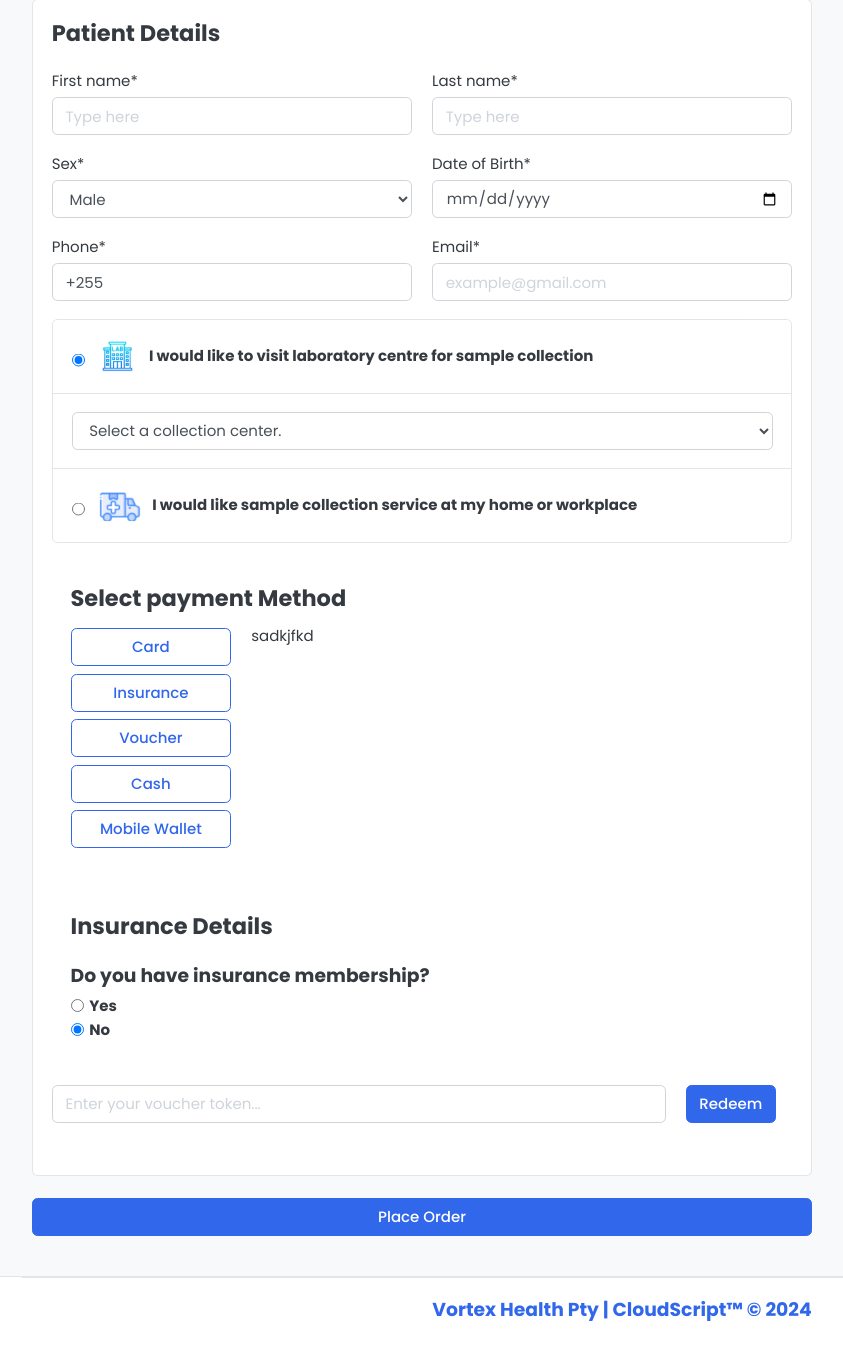
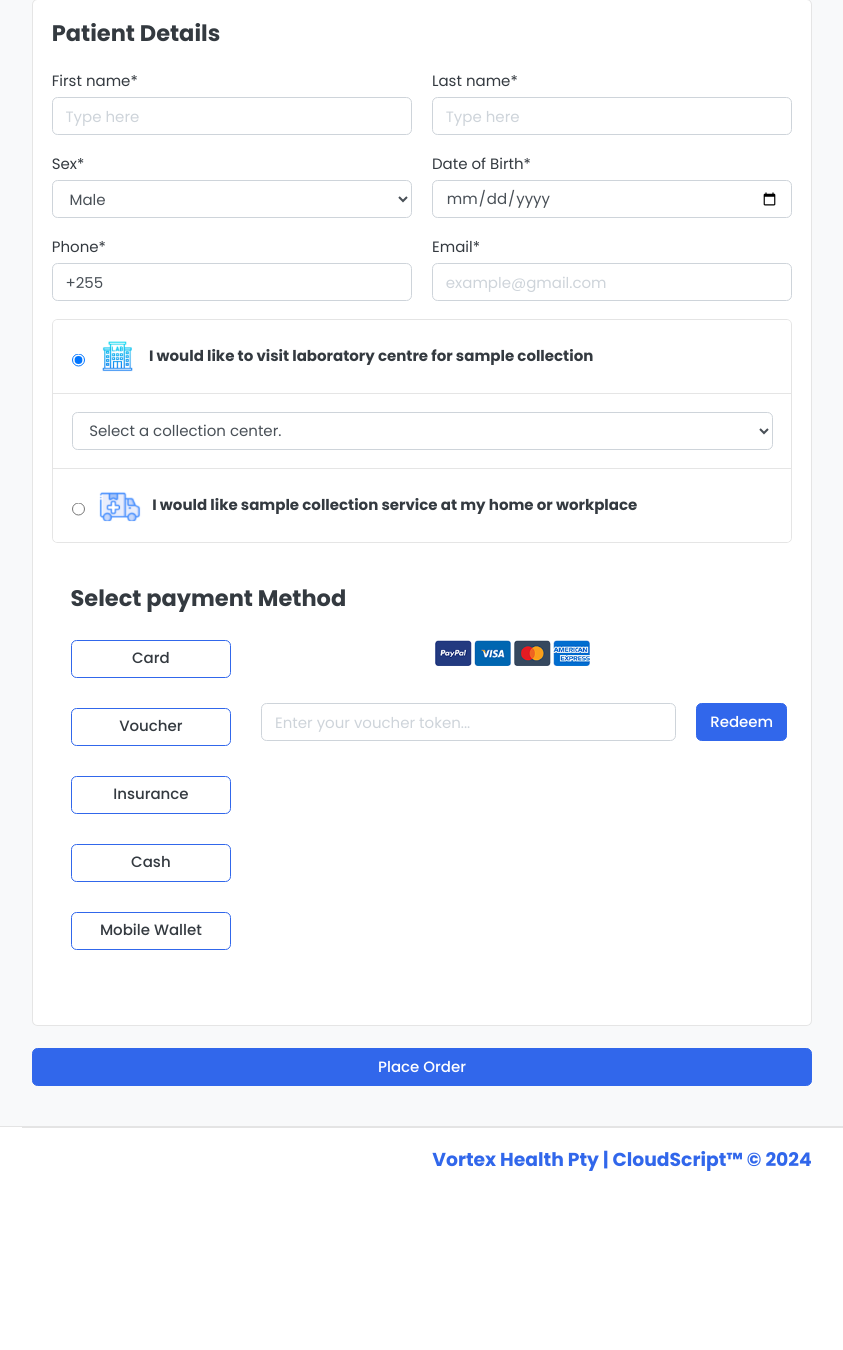
Before and after one commit to mahamudh472/medical_test, a Django app: page /request/checkout in a window 1280 px wide. Shown: the part 398-1748 px from the top of the page, without its empty margins (18-861 px from the left). After the commit the page ends 1569 px from the top, so only its background shows below. Run offline with Django 4.2, Linux system fonts and the light colour scheme; data comes from the database, SQL or seed files in the repository; both versions use the stored data as it was after the commit; parts of the project's set-up code (start-up, migrations or seed data) failed here and were passed over; some libraries are stand-ins or nearby versions; some web fonts are replaced.

Commit message:
issue fixed

```diff
--- a/request/views.py
+++ b/request/views.py
@@ -313,7 +313,7 @@ def CreateStripeCheckoutSessionView(request):
         if postcode:
             order.postcode = postcode
         insurance = request.POST.get('insurance_status')
-        if insurance == "yes":
+        if insurance == "on":
             order.insurance_membership_id = request.POST.get('insurance-id')
             order.insurance_expiry_date = request.POST.get('expiry-date')
             return redirect('success', alphanumeric_id)
--- a/templates/request/place-order.html
+++ b/templates/request/place-order.html
@@ -322,96 +322,28 @@
         <div class="card-title h4">Select payment Method</div>
         <div class="row">
             <div class="col-3 d-flex flex-column">
-                                            <a href="" class="btn btn-outline-primary my-1">Card</a>
-                                            <a href="" class="btn btn-outline-primary my-1">Insurance</a>
-                                            <a href="" class="btn btn-outline-primary my-1">Voucher</a>
-                                            <a href="" class="btn btn-outline-primary my-1">Cash</a>
-                                            <a href="" class="btn btn-outline-primary my-1">Mobile Wallet</a>
+                <a class="btn btn-outline-primary my-3">Card</a>
+                <a class="btn btn-outline-primary my-3">Voucher</a>
+                <a class="btn btn-outline-primary my-3" id="insurance_btn">Insurance</a>
+                <a class="btn btn-outline-primary my-3">Cash</a>
+                <a class="btn btn-outline-primary my-3">Mobile Wallet</a>
+                <input type="checkbox" name="insurance_status" id="insurance_yes" class="d-none">
             </div>
-                                        <div class="col-7">sadkjfkd</div>
-                                    </div>
-                                </div>
-                            </article>
+            <div class="col-9">
 
-                            <article class=" my-4">
-
-                                <div class="card-body">
-                                    <h4 class="card-title mb-4">Insurance Details</h4>
-                                    <div class="h5">Do you have insurance membership?</div>
-                                    <label class="form-check">
-                                        <input type="radio" id="insurance_yes" class="form-check-input"
-                                               name="insurance_status"
-                                               value="yes">
-                                        <h6 class="form-check-label">
-                                            Yes
-                                        </h6>
-                                    </label>
-                                    <label class="form-check">
-                                        <input type="radio" id="insurance_no" class="form-check-input" checked
-                                               name="insurance_status"
-                                               value="no">
-                                        <h6 class="form-check-label">
-                                            No
-                                        </h6>
-                                    </label>
-                                    <div style="display: none" id="insurance_block">
-                                        <div class="row">
-                                            <div class="form-group col-sm-6">
-                                                <label>Insurance Membership ID</label>
-                                                <input type="text" placeholder="Type here" class="form-control"
-                                                       name="insurance-id">
-                                            </div>
-                                            <div class="form-group col-sm-6">
-                                                <label>Expiry Date</label>
-                                                <input type="date" placeholder="Type here" class="form-control"
-                                                       name="expiry-date" id="expiry-date">
-                                            </div>
-                                            <script>
-                                                const today2 = new Date();
-                                                today2.setDate(today2.getDate() + 2);
-                                                const minDate = today2.toISOString().split('T')[0];
-                                                document.getElementById('expiry-date').setAttribute('min', minDate);
-                                            </script>
-
-                                        </div> <!-- row.// -->
-                                    </div>
-                                </div> <!-- card-body.// -->
-                            </article>
-                            <script>
-                                $(document).ready(function () {
-                                    // Function to toggle display and required attributes based on radio button selection
-                                    function toggleInsuranceFields() {
-                                        if ($('#insurance_yes').is(':checked')) {
-                                            $('#insurance_block').show(); // Show the insurance block
-                                            $('input[name="insurance-id"]').attr('required', true); // Make Insurance Membership ID required
-                                            $('input[name="expiry-date"]').attr('required', true); // Make Expiry Date required
-                                        } else {
-                                            $('#insurance_block').hide(); // Hide the insurance block
-                                            $('input[name="insurance-id"]').removeAttr('required'); // Remove required attribute
-                                            $('input[name="expiry-date"]').removeAttr('required'); // Remove required attribute
-                                        }
-                                    }
-
-                                    // Initial check on page load
-                                    toggleInsuranceFields();
-
-                                    // Listen for changes in the radio button selection
-                                    $('input[name="insurance_status"]').change(function () {
-                                        toggleInsuranceFields();
-                                    });
-                                });
-
-                            </script>
-
+                <p class="text-center my-3">
+                    <img src="{% static 'images/misc/payments.png' %}" height="26">
+                </p>
+                <div class="col">
                     <div class="row">
 
-                                <div class="form-group col-sm-10">
+                        <div class="form-group col-sm-10 my-4">
                             <input type="text" placeholder="Enter your voucher token..."
                                    class="form-control"
                                    id="voucher_token"
                                    name="voucher_token">
                         </div>
-                                <div class="form-group col-sm-2">
+                        <div class="form-group col-sm-2 my-4">
                             <input type="button" id="redeemBtn" value="Redeem" class="btn btn-primary">
                         </div>
 
@@ -452,6 +384,66 @@
                                 });
                             });
                         });
+                    </script>
+                </div>
+                <div class="col">
+                    <div style="display: none" id="insurance_block">
+                        <div class="row">
+                            <div class="form-group col-sm-6">
+                                <label>Insurance Membership ID</label>
+                                <input type="text" placeholder="Type here" class="form-control"
+                                       name="insurance-id">
+                            </div>
+                            <div class="form-group col-sm-6">
+                                <label>Expiry Date</label>
+                                <input type="date" placeholder="Type here" class="form-control"
+                                       name="expiry-date" id="expiry-date">
+                            </div>
+                            <script>
+                                const today2 = new Date();
+                                today2.setDate(today2.getDate() + 2);
+                                const minDate = today2.toISOString().split('T')[0];
+                                document.getElementById('expiry-date').setAttribute('min', minDate);
+                                let insBtn = $('#insurance_yes')
+
+                            </script>
+
+                        </div> <!-- row.// -->
+                    </div>
+                </div>
+
+            </div>
+        </div>
+    </div>
+</article>
+<script>
+    $(document).ready(function () {
+        // Function to toggle display and required attributes based on radio button selection
+        function toggleInsuranceFields() {
+            if ($('#insurance_yes').is(':checked')) {
+                $('#insurance_block').show(); // Show the insurance block
+                $('input[name="insurance-id"]').attr('required', true); // Make Insurance Membership ID required
+                $('input[name="expiry-date"]').attr('required', true); // Make Expiry Date required
+            } else {
+                $('#insurance_block').hide(); // Hide the insurance block
+                $('input[name="insurance-id"]').removeAttr('required'); // Remove required attribute
+                $('input[name="expiry-date"]').removeAttr('required'); // Remove required attribute
+            }
+        }
+
+        // Initial check on page load
+        toggleInsuranceFields();
+        $('#insurance_btn').click(function(){
+                                    if(insBtn.is(":checked")){
+                                       insBtn.prop('checked', false)
+                                    }else{
+                                        insBtn.prop('checked', true)
+                                    }
+                                    toggleInsuranceFields();
+                                })
+
+    });
+
 </script>
                         </div>
 
```
Also changed, not shown: db.sqlite3. Lines whose indentation alone changed are shown as unchanged.
